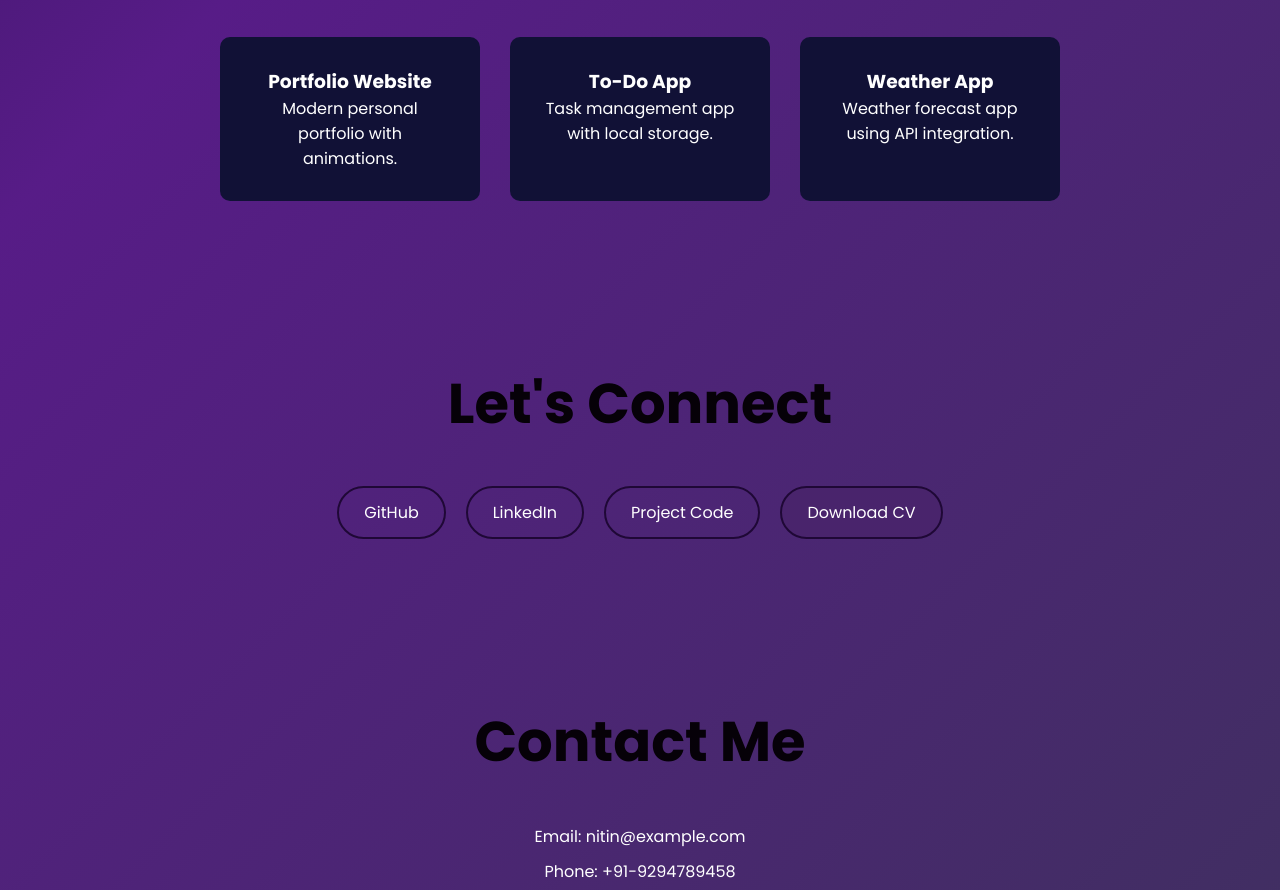
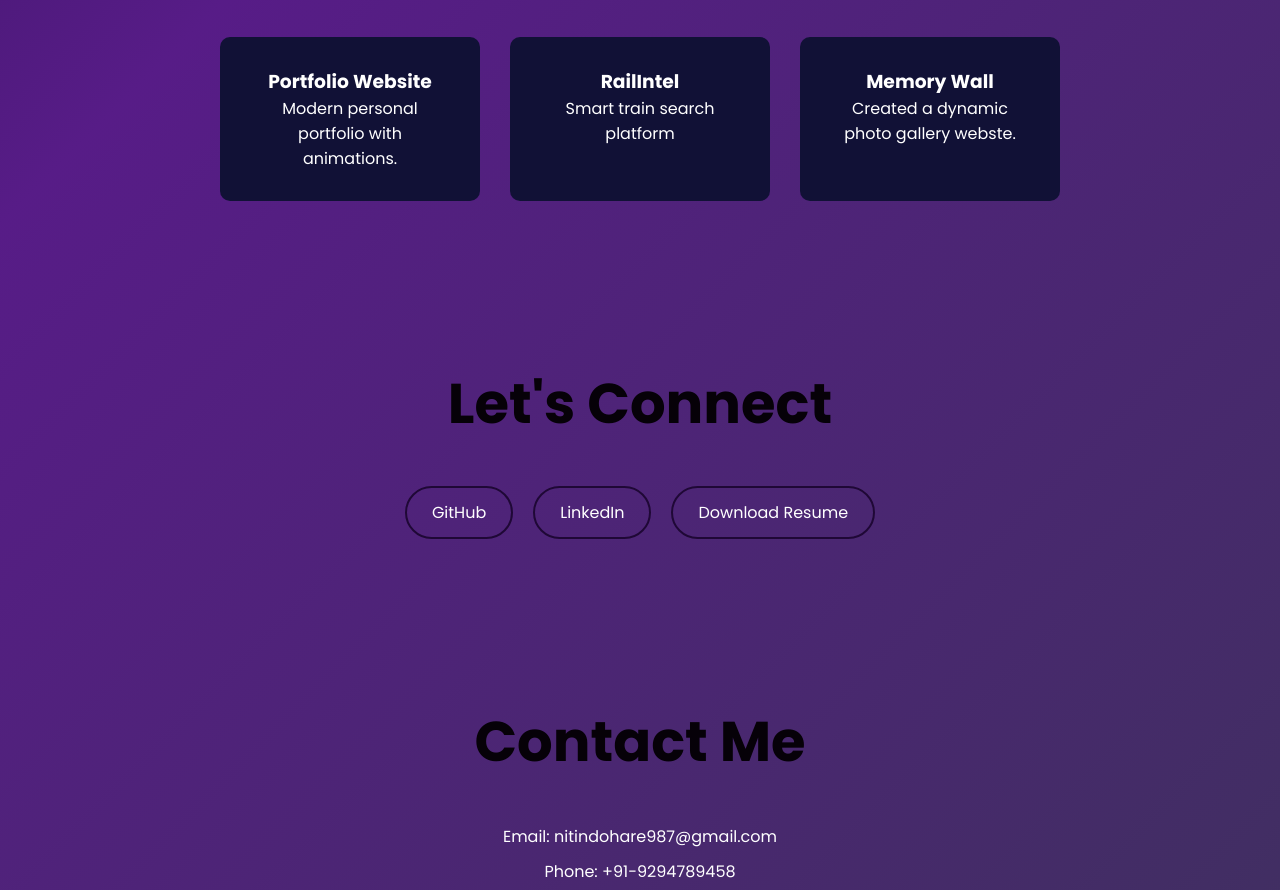
Before and after one commit to nitindohare987-blip/Personal-Portfolio, a plain HTML site: page index.html in a window 1280 px wide. Shown: the part 1907-2797 px from the top of the page. Drawn offline with nearby package versions, Linux system fonts and the light colour scheme.

Commit message:
updated portfolio

```diff
--- a/index.html
+++ b/index.html
@@ -72,12 +72,13 @@
             <p>Modern personal portfolio with animations.</p>
         </div>
         <div class="project-card">
-            <h3>To-Do App</h3>
-            <p>Task management app with local storage.</p>
+            <h3>RailIntel</h3>
+            <p>Smart train search platform
+            </p>
         </div>
         <div class="project-card">
-            <h3>Weather App</h3>
-            <p>Weather forecast app using API integration.</p>
+            <h3>Memory Wall</h3>
+            <p>Created a dynamic photo gallery webste.</p>
         </div>
     </div>
 </section>
@@ -91,9 +92,11 @@
 
         <a href="https://www.linkedin.com/in/nitin-dohare-953403326/" target="_blank" class="connect-btn">LinkedIn</a>
 
-        <a href="" target="_blank" class="connect-btn">Project Code</a>
 
-        <a href="cv.pdf" download class="connect-btn cv-btn">Download CV</a>
+
+       <a href="https://drive.google.com/file/d/1NKfBpq1siC87NpBGeqICgZp_s3Rl290h/view?usp=sharing" target="_blank" class="connect-btn">
+Download Resume
+</a>
     </div>
 </section>
 
@@ -101,7 +104,7 @@
 <!-- CONTACT -->
 <section id="contact" class="contact">
     <h2>Contact Me</h2>
-    <p>Email: nitin@example.com</p>
+    <p>Email: nitindohare987@gmail.com</p>
     <p>Phone: +91-9294789458 </p>
 </section>
 
@@ -113,7 +116,7 @@
 <script src="https://unpkg.com/typed.js@3.0.0/dist/typed.umd.js"></script>
 <script>
 var typed = new Typed('#element', {
-    strings: ['Web Developer','Graphic Designer','Web Designer'],
+    strings: ['Frontend Developer','Responsive Web Designer'],
     typeSpeed: 50,
     backSpeed: 40,
     loop:true
```
